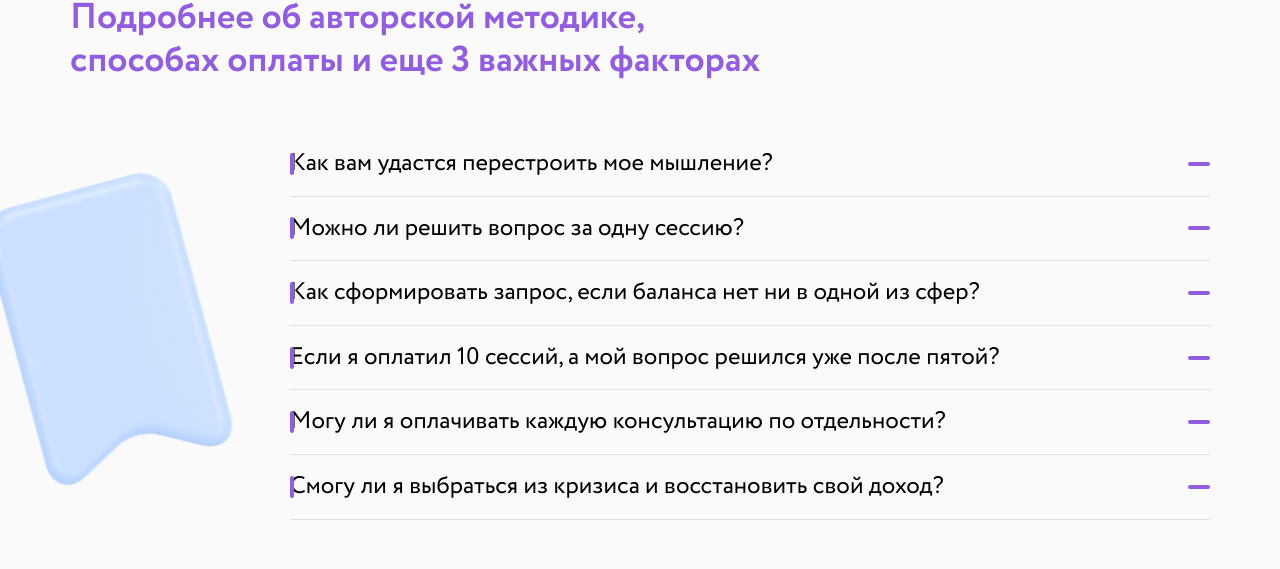
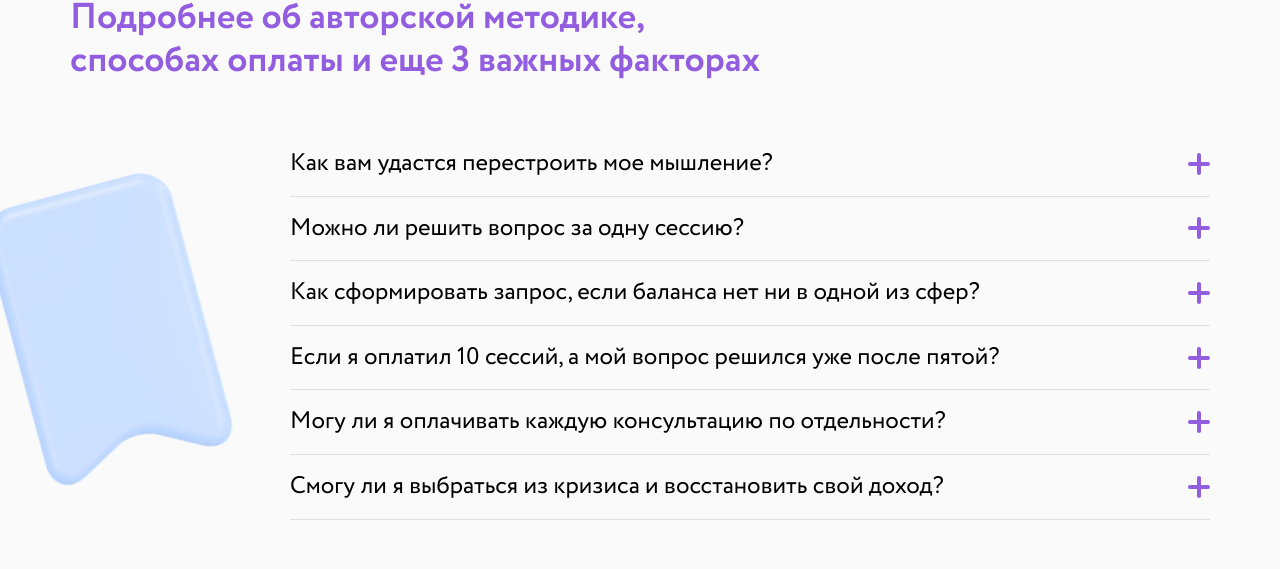
Before and after one commit to yuriy-grishakov/Anna-0ganesova, a plain HTML site: page index.html in a window 1280 px wide. Shown: the part 8096-8665 px from the top of the page. Drawn offline with Linux system fonts and the light colour scheme.

Commit message:
Update style.css

```diff
--- a/css/style.css
+++ b/css/style.css
@@ -1253,7 +1253,7 @@ form {
     background: var(--color-1);
     border-radius: 10px;
     position: absolute;
-    right: 9;
+    right: 9px;
     top: calc(50% - 11px)
 }
 
```
